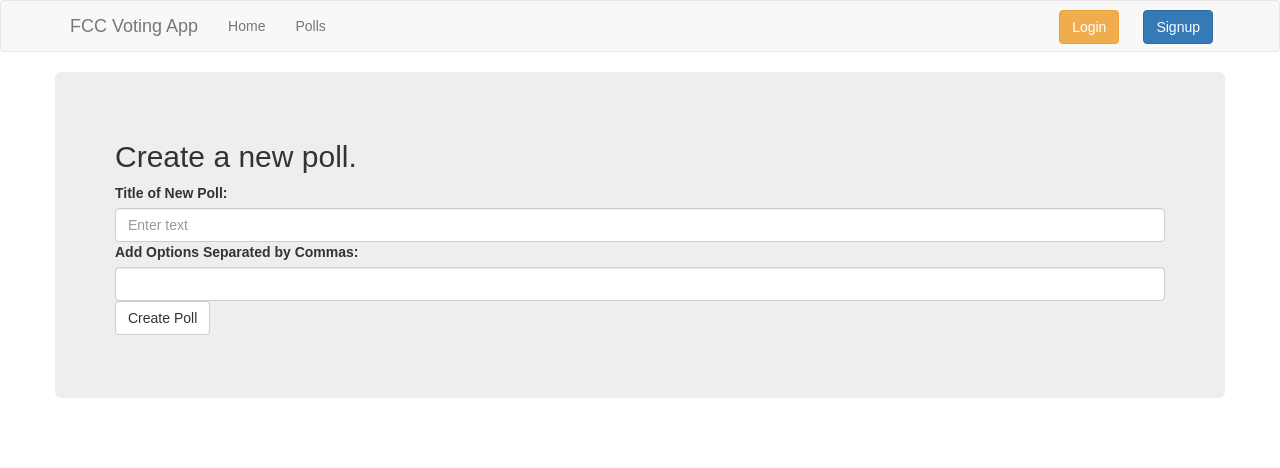
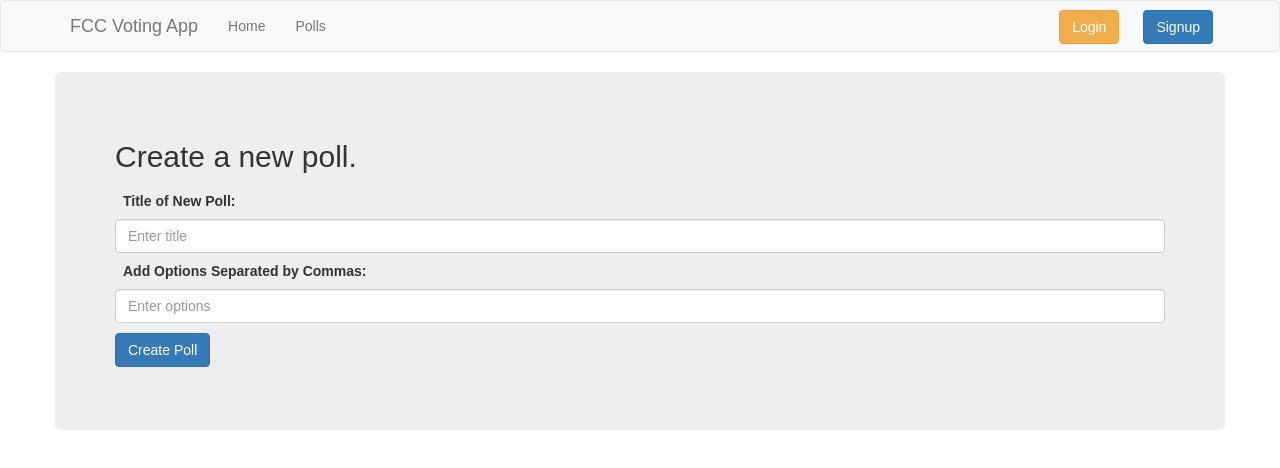
Before and after one commit to tea-kay/FCC-voting-app, a React (Create React App) app in the folder fcc-voting-app/: page /newpoll in a window 1280 px wide. Shown: the top 468 px of the page. Built offline with nearby package versions, Linux system fonts and the light colour scheme.

Commit message:
Finished NewPoll component and added /mypolls

```diff
--- a/fcc-voting-app/src/App.js
+++ b/fcc-voting-app/src/App.js
@@ -21,6 +21,7 @@ class App extends Component {
             <Route path="/signup" component={SignUp} />
             <Route path="/login" component={Login} />
             <Route path="/newpoll" component={NewPoll} />
+            <Route path="/mypolls" component={PollsPage} />
           </Switch>
         </BrowserRouter>
       </div>
--- a/fcc-voting-app/src/components/new_poll.js
+++ b/fcc-voting-app/src/components/new_poll.js
@@ -9,25 +9,27 @@ export default class NewPoll extends Component {
         <NavBar />
         <div className="container">
           <Row>
-          <Jumbotron className="text-left">
+          <Jumbotron className="create-poll">
             <h2>Create a new poll.</h2>
             <form>
               <FormGroup
                 controlId="formBasicText"
               >
-                <ControlLabel>Title of New Poll:</ControlLabel>
+                <ControlLabel className="new-poll-labels">Title of New Poll:</ControlLabel>
                 <FormControl
                   type="text"
                   // value={this.state.value}
-                  placeholder="Enter text"
+                  placeholder="Enter title"
                   // onChange={this.handleChange}
                 />
                 <FormControl.Feedback />
-                <ControlLabel>Add Options Separated by Commas:</ControlLabel>
+                <ControlLabel className="new-poll-labels">Add Options Separated by Commas:</ControlLabel>
                 <FormControl
                   type="textarea"
+                  placeholder="Enter options"
+
                 />
-                <Button>Create Poll</Button>
+                <Button className="create-btn btn-primary">Create Poll</Button>
               </FormGroup>
             </form>
           </Jumbotron>
--- a/fcc-voting-app/src/components/poll_view.js
+++ b/fcc-voting-app/src/components/poll_view.js
@@ -75,7 +75,7 @@ class PollView extends Component {
         <div className="container">
           <Jumbotron>
             <Row>
-              <Col md={6} className="poll-info show-grid">
+              <Col md={6} className="poll-info">
                 <h3>{this.state.poll.title}</h3>
                 <p>I'd like to vote for:</p>
                 <Form onSubmit={this.handleSubmit}>
--- a/fcc-voting-app/src/index.css
+++ b/fcc-voting-app/src/index.css
@@ -42,6 +42,13 @@ button.list-group-item {
   margin: auto;
 }
 
-.jumbotron {
+.new-poll-labels {
+  margin: 8px;
+}
+
+.create-poll {
   text-align: left !important;
 }
+.create-btn {
+  margin-top: 10px;
+}
```
